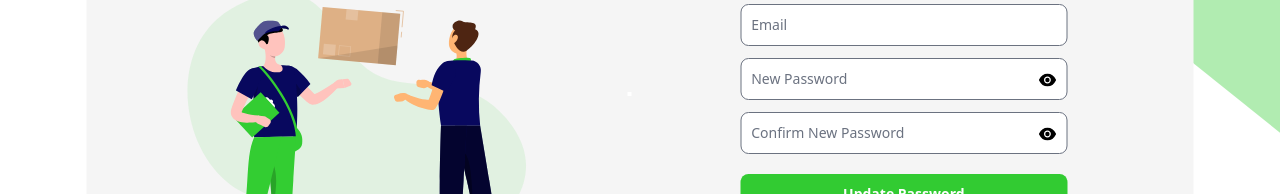
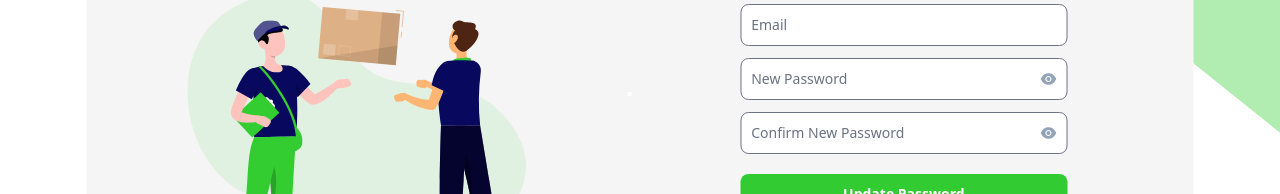
Before and after one commit to shirjoybhuban/Tailwind-Flowbite-Next, a Next.js app: page /reset-password in a window 1280 px wide. Shown: the part 329-523 px from the top of the page. Built offline with nearby package versions, Linux system fonts and the light colour scheme; no server answers.

Commit message:
password eye color changed

```diff
--- a/views/Login/index.js
+++ b/views/Login/index.js
@@ -294,9 +294,9 @@ export const LoginPage = () => {
                       }}
                       onClick={() => setSeePassword(!seePassword)}>
                       {seePassword ? (
-                        <AiFillEyeInvisible fontSize={20} />
+                        <AiFillEyeInvisible fontSize={18} className='text-slate-400' />
                       ) : (
-                        <AiFillEye fontSize={20} />
+                        <AiFillEye fontSize={18} className='text-slate-400' />
                       )}
                     </span>
                   </div>
--- a/views/ResetPassword/index.js
+++ b/views/ResetPassword/index.js
@@ -283,9 +283,9 @@ export const ResetPasswordPage = () => {
                       }}
                       onClick={() => setSeePassword(!seePassword)}>
                       {seePassword ? (
-                        <AiFillEyeInvisible fontSize={20} />
+                        <AiFillEyeInvisible fontSize={18} className='text-slate-400'/>
                       ) : (
-                        <AiFillEye fontSize={20} />
+                        <AiFillEye fontSize={18} className='text-slate-400'/>
                       )}
                     </span>
                   </div>
@@ -332,9 +332,9 @@ export const ResetPasswordPage = () => {
                         setSeeConfirmPassword(!seeConfirmPassword)
                       }>
                       {seeConfirmPassword ? (
-                        <AiFillEyeInvisible fontSize={20} />
+                        <AiFillEyeInvisible fontSize={18} className='text-slate-400' />
                       ) : (
-                        <AiFillEye fontSize={20} />
+                        <AiFillEye fontSize={18} className='text-slate-400' />
                       )}
                     </span>
                   </div>
--- a/views/SignUp/index.js
+++ b/views/SignUp/index.js
@@ -376,9 +376,9 @@ export const SignUpPage = () => {
                       }}
                       onClick={() => setSeePassword(!seePassword)}>
                       {seePassword ? (
-                        <AiFillEyeInvisible fontSize={20} />
+                        <AiFillEyeInvisible fontSize={18} className='text-slate-400' />
                       ) : (
-                        <AiFillEye fontSize={20} />
+                        <AiFillEye fontSize={18} className='text-slate-400' />
                       )}
                     </span>
                   </div>
```
